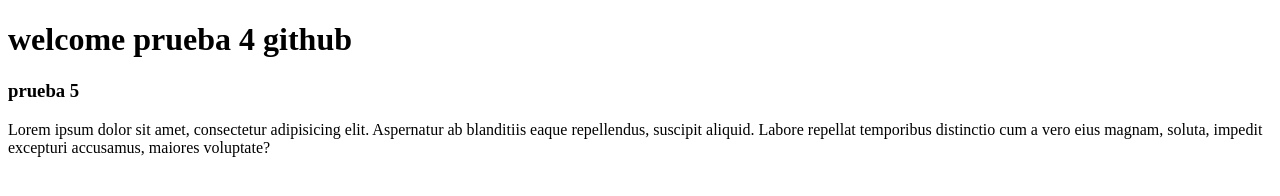
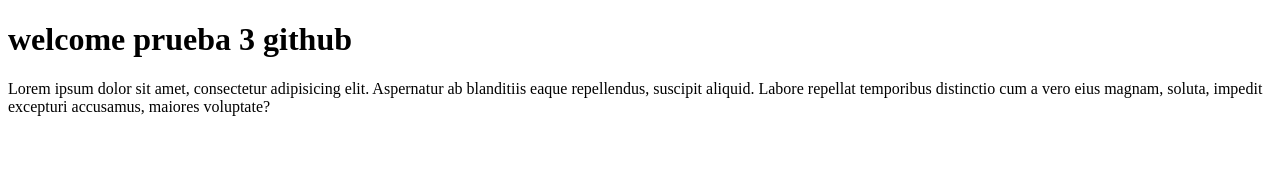
Before and after one commit to sialaweb/sass-compass, a plain HTML site: page index.html in a window 1280 px wide. Drawn offline with nearby package versions, Linux system fonts and the light colour scheme; files that its build step writes are made by us from their sources.

Commit message:
Revert "prueba 6"
This reverts commit 822f2c779042ab031e46483c6c85c8bbfc76f4d4.

```diff
--- a/index.html
+++ b/index.html
@@ -9,9 +9,7 @@
 </head>
 <body>
 
-	<h1>welcome prueba 4 github</h1>
-	<!-- para pruebas de control con github -->
-	<h3>prueba 5</h3>
+	<h1>welcome prueba 3 github</h1>
 	<p>Lorem ipsum dolor sit amet, consectetur adipisicing elit. Aspernatur ab blanditiis eaque repellendus, suscipit aliquid. Labore repellat temporibus distinctio cum a vero eius magnam, soluta, impedit excepturi accusamus, maiores voluptate?</p>
 
 
```
